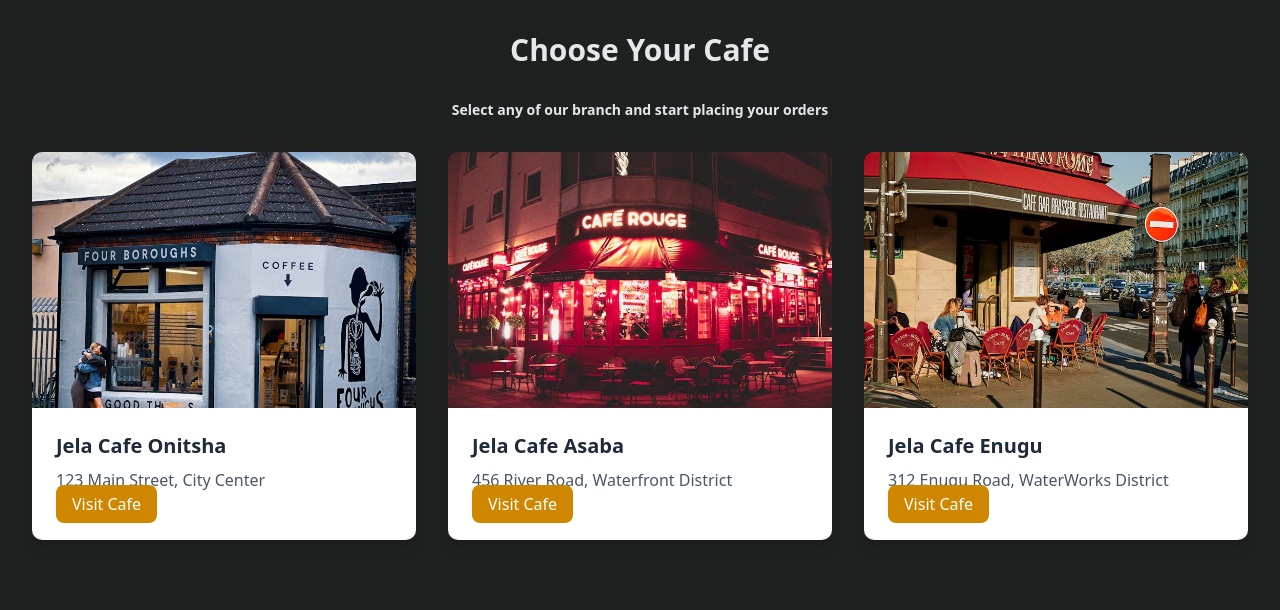
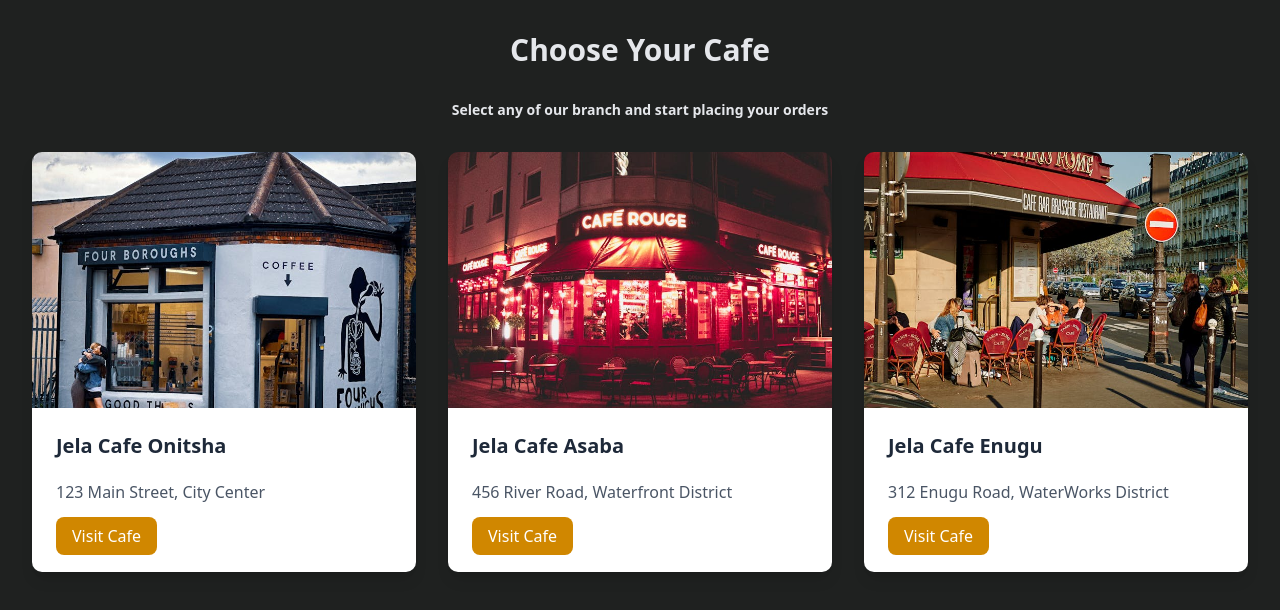
Before and after one commit to i-fetch/Jela-Confectionaries, a Next.js app: page /cafestore in a window 1280 px wide. Shown: the top 610 px of the page. Built offline with nearby package versions, Linux system fonts and the light colour scheme; no server answers.

Commit message:
Debug Onboarding Process II

```diff
--- a/app/cafestore/page.jsx
+++ b/app/cafestore/page.jsx
@@ -35,12 +35,7 @@ const CafeStorePage = () => {
 
         <div className="grid grid-cols-1 sm:grid-cols-2 md:grid-cols-3 gap-8">
           {cafes.map((cafe) => (
-            <Link
-              key={cafe.cafeId}
-              href={`/cafestore/${cafe.slug}`}
-              className="group cursor-pointer"
-            >
-              <div className="rounded-lg shadow-lg overflow-hidden ease-in-out transition-transform duration-700 hover:scale-105">
+            <div key={cafe.cafeId} className="rounded-lg shadow-lg overflow-hidden ease-in-out transition-transform duration-700 hover:scale-105">
               <div className="relative h-64 w-full">
                 <Image
                   src={cafe.image}
@@ -55,7 +50,7 @@ const CafeStorePage = () => {
                 <h2 className="text-xl font-semibold text-gray-800 group-hover:text-yellow-600 transition-colors">
                   {cafe.name}
                 </h2>
-                  <p className="text-gray-600 mt-2">{cafe.address}</p>
+                <p className="text-gray-600 my-5">{cafe.address}</p>
                 <Link
                   key={cafe.id}
                   href={`/cafestore/${cafe.slug}`}
@@ -67,7 +62,6 @@ const CafeStorePage = () => {
 
               </div>
             </div>
-            </Link>
           ))}
         </div>
       </div>
```
Lines whose indentation alone changed are shown as unchanged.
